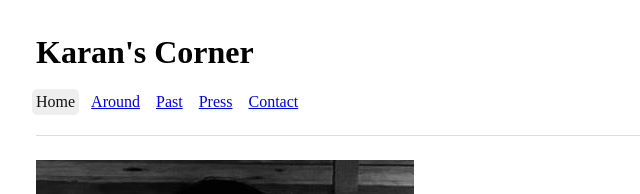
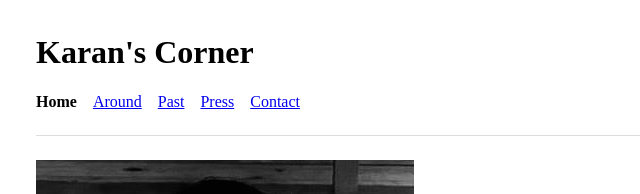
Before and after one commit to ShriKaranHanda/site, a plain HTML site: page index.html in a window 1280 px wide. Shown: the top 194 px of the page, 284-924 px from the left. Drawn offline with Linux system fonts and the light colour scheme.

Commit message:
style: use plain bold text for active navigation

```diff
--- a/styles.css
+++ b/styles.css
@@ -43,9 +43,7 @@ body > :first-child {
 }
 
 .site-nav a[aria-current="page"] {
-  color: #111;
-  background: #eee;
-  box-shadow: 0 0 0 0.25rem #eee;
-  border-radius: 2px;
+  color: inherit;
+  font-weight: bold;
   text-decoration: none;
 }
```
